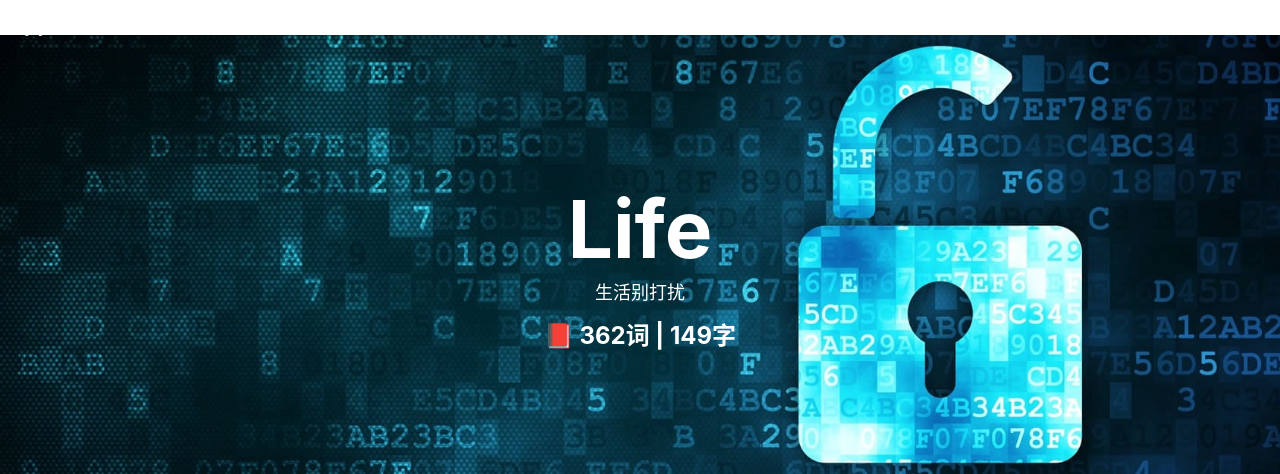
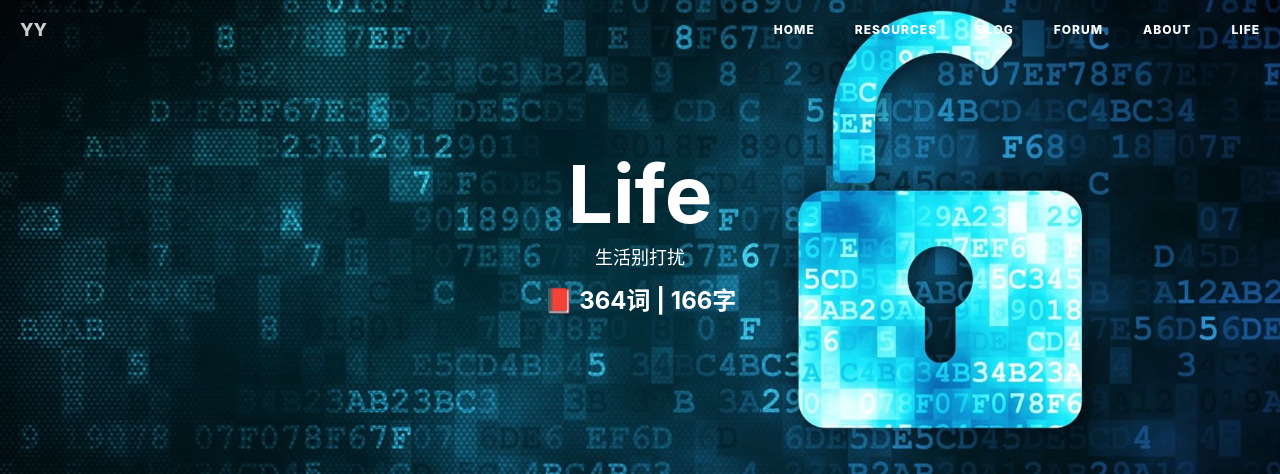
Before and after one commit to yangyang-linux/yangyang-linux.github.io, a Jekyll site: the page built from 5-life.html, in a window 1280 px wide. Shown: the top 474 px of the page. Built offline with Jekyll 4.4.1, drawn with Linux system fonts in a browser that asks for light colours; nearby versions of some CDN libraries; comment, search, counter and statistics services are not loaded; grey boxes are pictures that could not be loaded.

Commit message:
Update 5-life.html

```diff
--- a/5-life.html
+++ b/5-life.html
@@ -23,7 +23,7 @@
 				padding:0;
 			}
 
-			body {
+			bb {
 				padding:35px 0 0;
 				text-align:center;
 			}
@@ -101,6 +101,7 @@
 		</style>
 	</head>
 	<body>
+		<bb>
 			<div class='ribbon'>
 				<a href='https://yangyang-linux.github.io/other/introduce.html'><span>个人简介</span></a>
 				<a href='https://yangyang-linux.github.io/other/photowall.html'><span>个人相册</span></a>
@@ -112,6 +113,7 @@
 				<p1><br><br>幸福的人，并非拿到了世界上最好的东西，而是珍惜了生命中的点点滴滴。</p1>
 				<p1><span style="color:red"><br><br>用感恩的心态看待生活，用乐观的态度闯过磨难。</span></p1>
 			</div>
+		</bb>
 	</body>
 </html>
 
```
Lines whose indentation alone changed are shown as unchanged.
